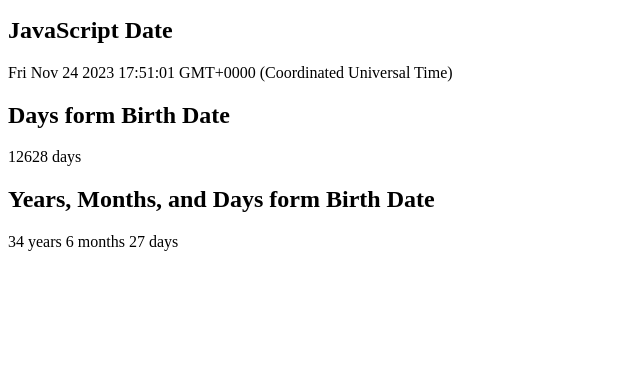
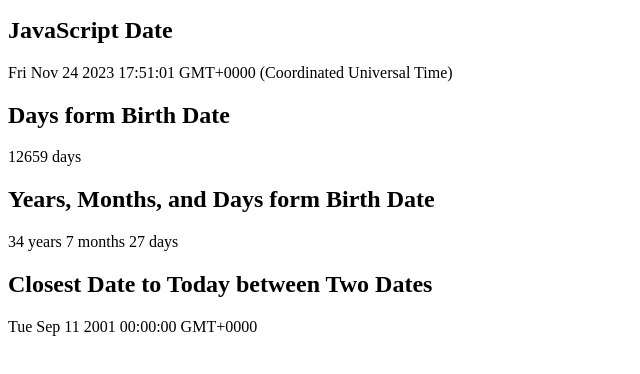
Before and after one commit to DanielRenard/Module4Lab8, a plain HTML site: page index.html in a window 1280 px wide. Shown: the part 88-462 px from the top of the page, without its empty margins (0-640 px from the left). Drawn offline with nearby package versions, Linux system fonts and the light colour scheme.

Commit message:
finished exercise 1 - 3

```diff
--- a/index.html
+++ b/index.html
@@ -20,6 +20,9 @@
     <h2>Years, Months, and Days form Birth Date</h2>
     <!-- container for Moment.js output -->
     <div id="displayBirthDateYMD"></div>
+    <h2>Closest Date to Today between Two Dates</h2>
+    <!-- container for Moment.js output -->
+    <div id="displayClosestDate"></div>
     <script type="text/javascript">
       function Moment() {
         // instantiate a moment object
@@ -36,7 +39,7 @@
       Moment();
 
       function fromBirthMoment() {
-        let birthMoment = moment([1989, 3, 28]);
+        let birthMoment = moment([1989, 2, 28]);
         let nowMoment = moment();
         let differenceDays = nowMoment.diff(birthMoment, "days") + " days";
         let eDisplayMoment = document.getElementById("displayBirthDate");
@@ -45,7 +48,7 @@
       fromBirthMoment();
 
       function fromBirthMomentYMD() {
-        let birthMoment = moment([1989, 3, 28]);
+        let birthMoment = moment([1989, 2, 28]);
         let nowMoment = moment();
         let years = nowMoment.diff(birthMoment, "year");
         birthMoment.add(years, "years");
@@ -63,6 +66,24 @@
       }
       fromBirthMomentYMD();
 
+      function closestDate() {
+        let birthMoment = moment([1989, 2, 28]);
+        let anotherMoment = moment([2001, 8, 11])
+        let nowMoment = moment();
+        let a = nowMoment.diff(birthMoment, "days")
+        let b = nowMoment.diff(anotherMoment, "days")
+        console.log(a)
+        console.log(b)
+        if (a < b) {
+            closestDate = birthMoment
+        } else {
+            closestDate = anotherMoment
+        }
+        let eDisplayMoment = document.getElementById("displayClosestDate");
+        eDisplayMoment.innerHTML = closestDate;
+      }
+      closestDate();
+
     </script>
   </body>
 </html>
```
